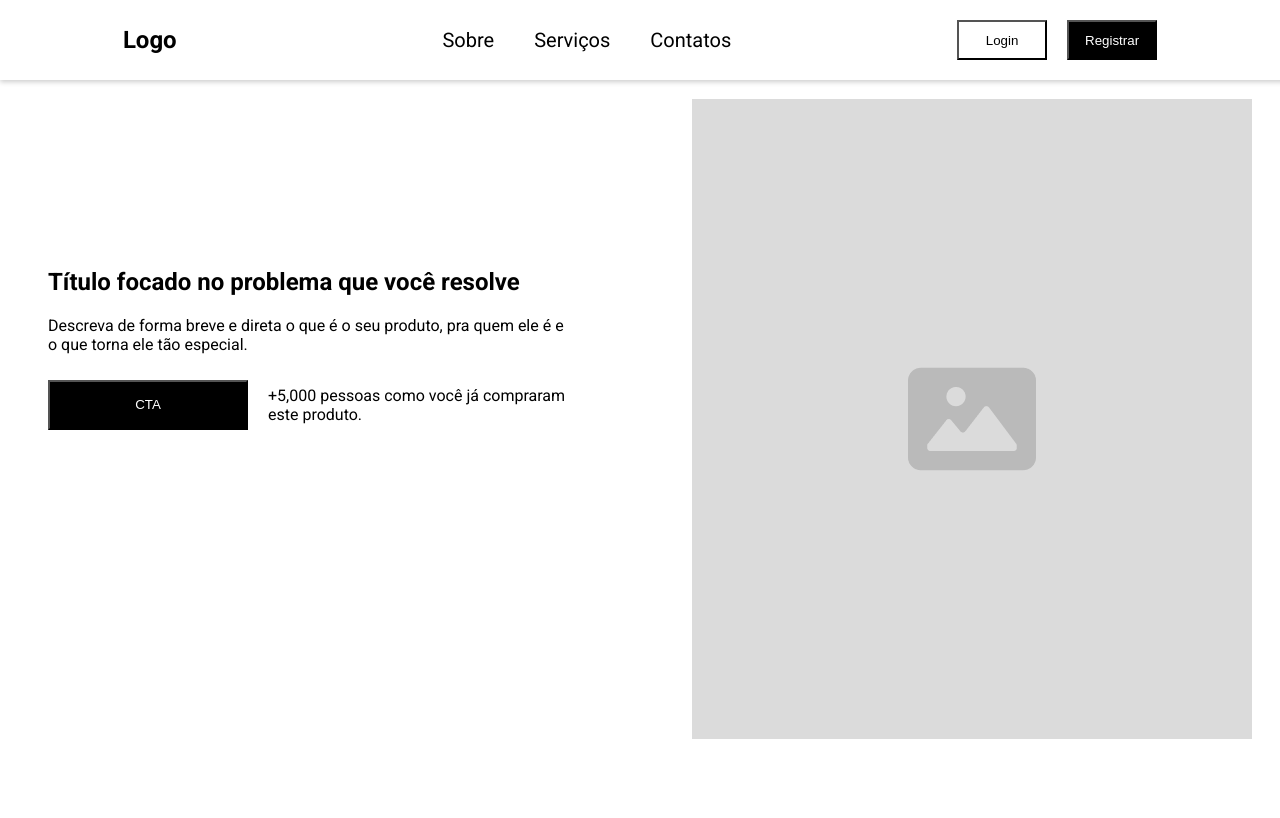
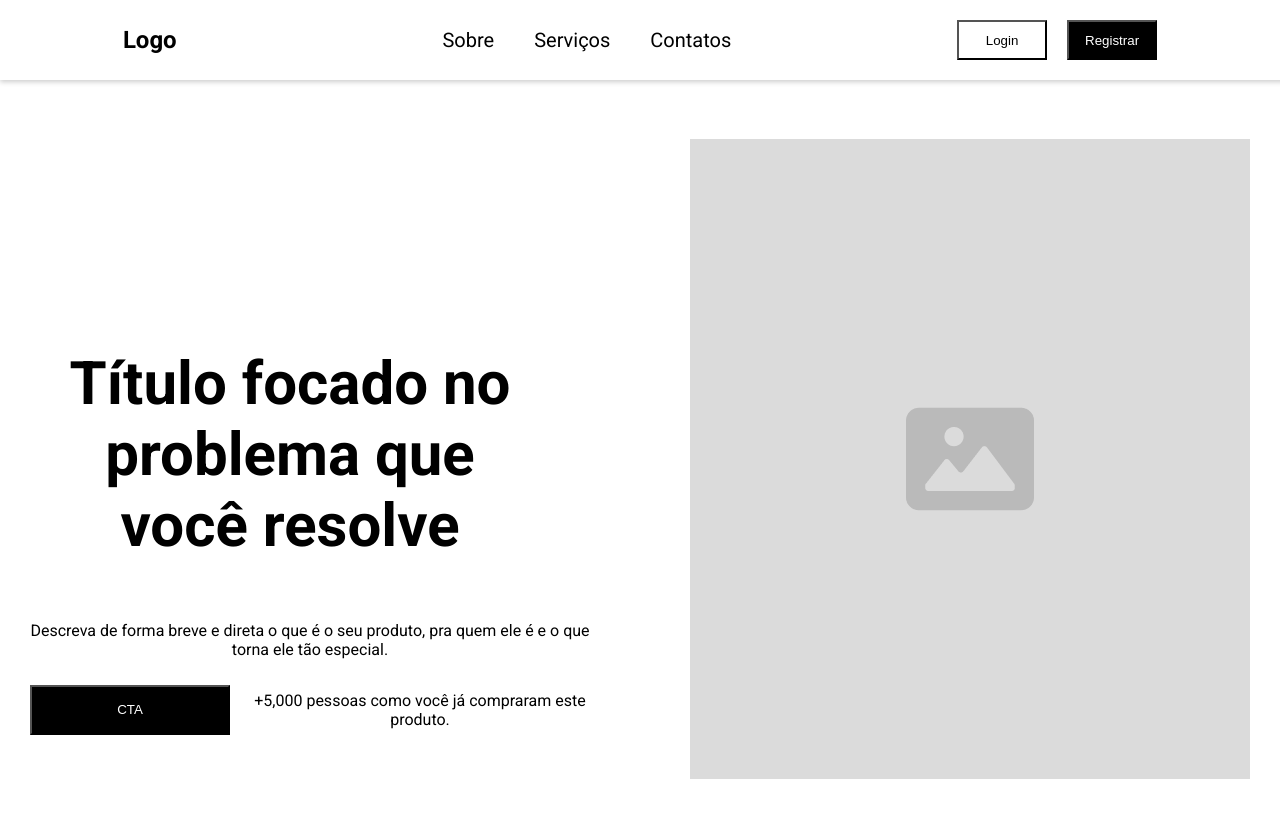
Before and after one commit to Narciso39/angular, an Angular app: page / in a window 1280 px wide. Shown: the top 818 px of the page. Built offline with nearby package versions, Linux system fonts and the light colour scheme.

Commit message:
algumas alterações no css do hero

```diff
--- a/src/app/components/hero/hero.component.css
+++ b/src/app/components/hero/hero.component.css
@@ -1,17 +1,33 @@
 .hero-container {
   display: flex;
   align-items: center;
+  text-align: center;
   justify-content: center;
   gap: 100px;
+  padding-top: 40px;
 }
 
 .text-content {
  max-width: 560px;
  height: 346px;
- padding: 20px;
+ /* padding: 20px; */
+}
+
+
+.text-content h2 {
+  width: 500px;
+  padding: 10px;
+  font-size: 60px;
 }
 .cta-info {
   display: flex;
   gap: 20px;
   align-items: center;
+  padding-bottom: 200px;
 }
+
+.hero-img {
+  max-width: 560px;
+  width: 100%;
+  height: 640px;
+}
--- a/src/app/components/hero/hero.component.html
+++ b/src/app/components/hero/hero.component.html
@@ -15,6 +15,6 @@
     </div>
   </article>
   <article>
-    <img [src]="img" alt="algo">
+    <img [src]="img" alt="algo" class="hero-img">
   </article>
 </section>
```
